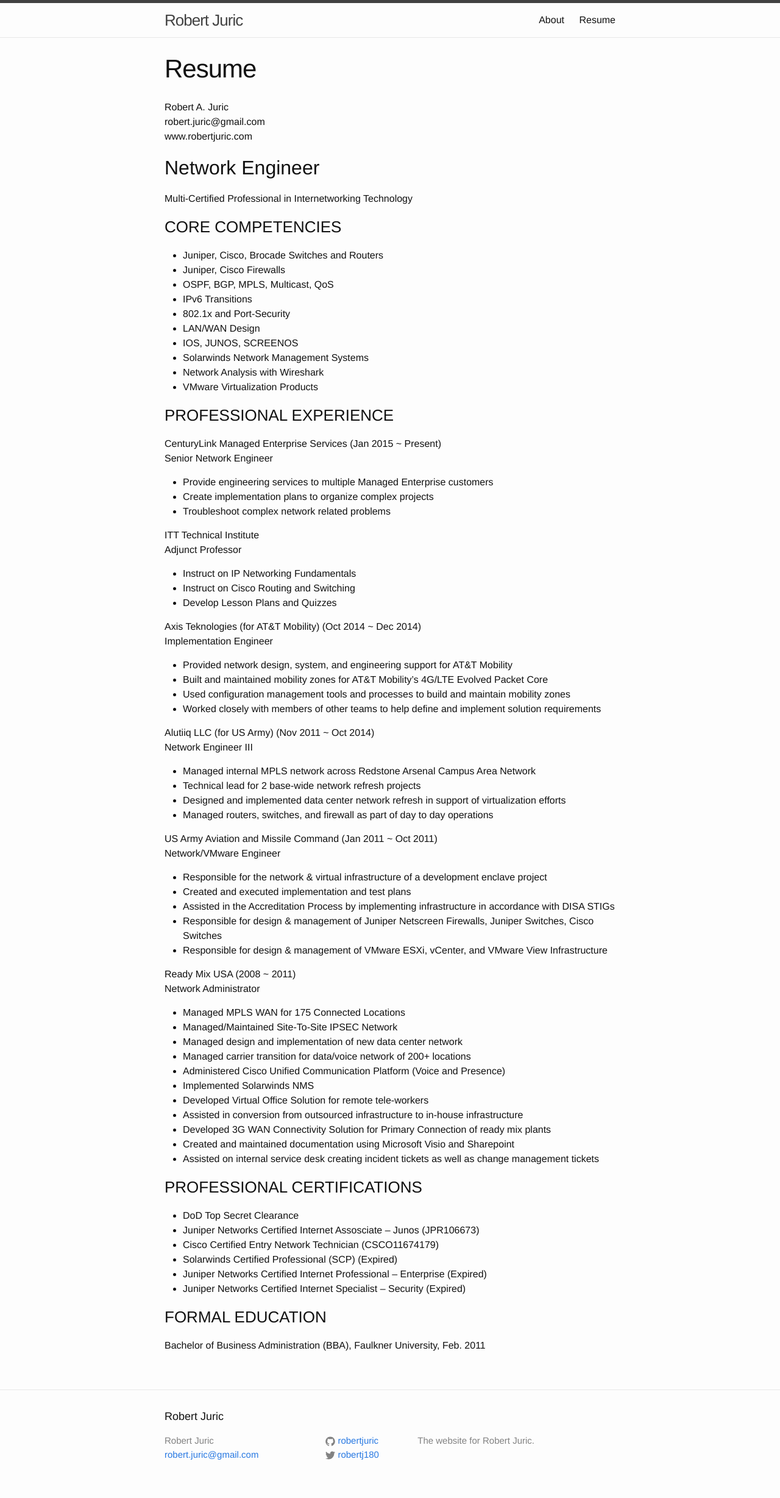
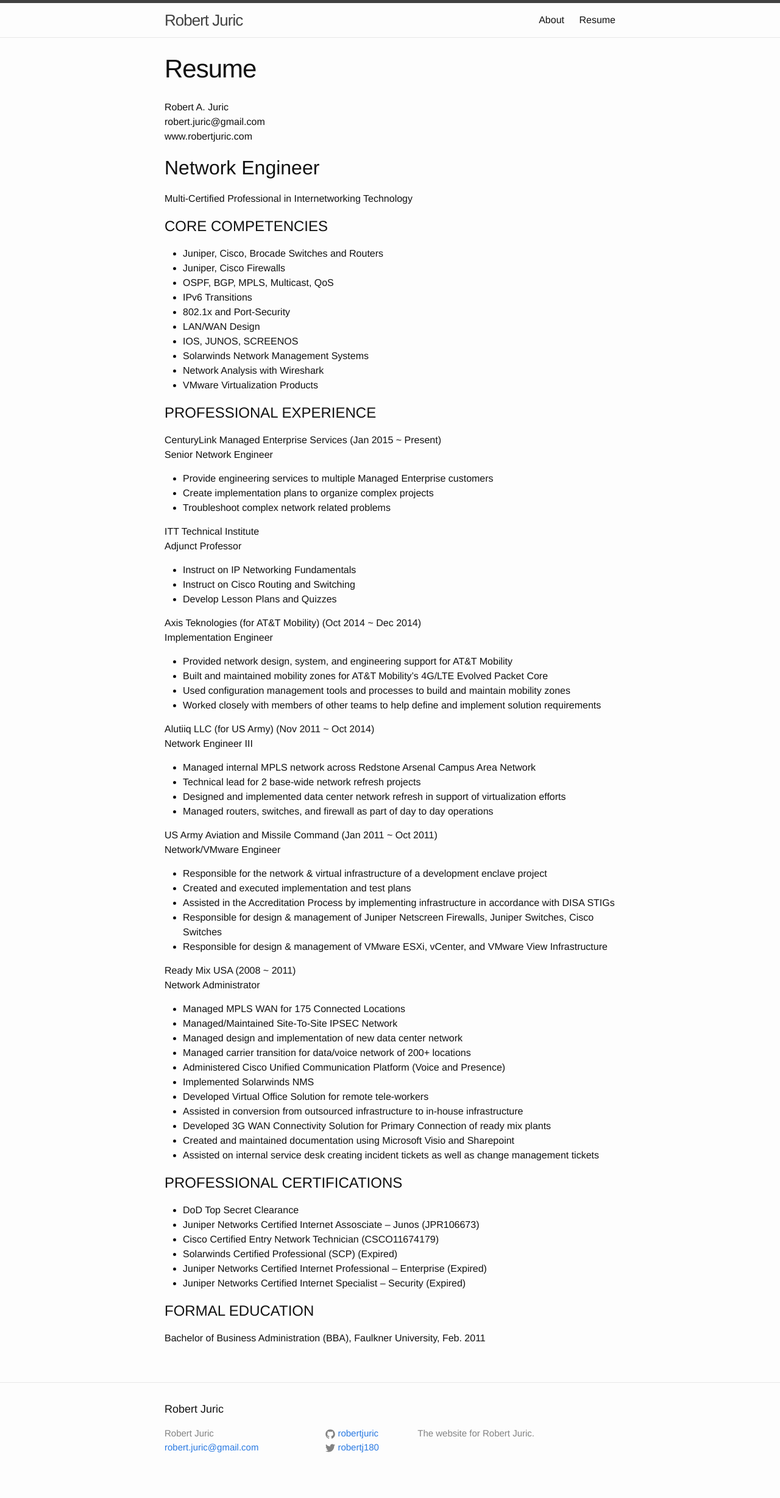
Before and after one commit to robertjuric/robertjuric.github.io, a Jekyll site: the page built from resume.md, in a window 1280 px wide. Shown: the whole page at 61% size. Built offline with Jekyll 4.4.1, drawn with Linux system fonts in a browser that asks for light colours.

Commit message:
Updated Header Size SCSS

```diff
--- a/_sass/_layout.scss
+++ b/_sass/_layout.scss
@@ -225,10 +225,10 @@
     }
 
     h2 {
-        font-size: 26px;
+        font-size: 24px;
 
         @include media-query($on-laptop) {
-            font-size: 24px;
+            font-size: 20px;
         }
     }
 
@@ -236,7 +236,7 @@
         font-size: 20px;
 
         @include media-query($on-laptop) {
-            font-size: 18px;
+            font-size: 16px;
         }
     }
 
```
